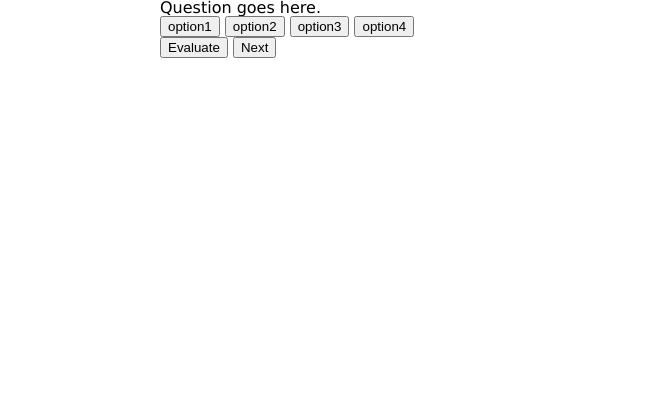
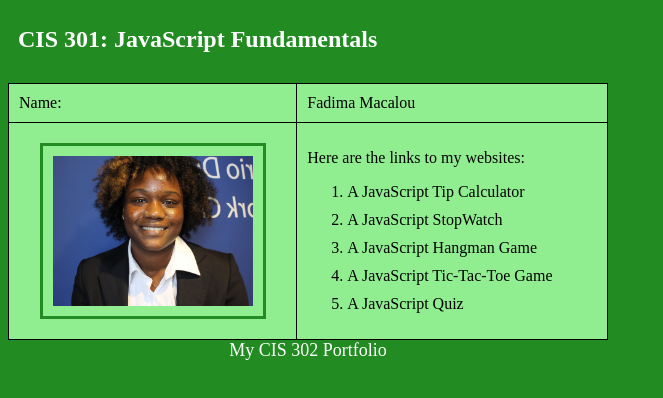
Before and after one commit to fadima1m/MOD-2, a plain HTML site: page index.html in a window 1280 px wide. Shown: the whole page, without its empty margins (0-663 px from the left). Drawn offline with Linux system fonts and the light colour scheme.

Commit message:
Add files via upload

```diff
--- a/index.html
+++ b/index.html
@@ -1,33 +1,35 @@
 <!DOCTYPE html>
-<html lang="en">
-<head>
-	<meta charset="UTF-8">
-	<meta http-equiv="X-UA-Compatible" content="IE=edge">
-	<meta name="viewport" content="width=device-width, initial-scale=1.0">
-	<link rel="stylesheet" href="styles.css">
-</head>
-<body>
-	<div class="panel">
-		<div class="result">
-
-		</div>
-		<div class="question-container" id="question">
-			Question goes here.
-		</div>
-		<div class="option-container">
-			<button class="option" onclick="" id="op1" >option1</button>
-
-			<button class="option" id="op2" >option2</button>
-
-			<button class="option" id="op3">option3</button>
-
-			<button class="option" id="op4">option4</button>
-		</div>
-		<div class="navigation">
-			<button class="evaluate">Evaluate</button>
-			<button class="next">Next</button>
-		</div>
-	</div>
-	<script src="script.js"></script>
-</body>
+<html lang = "en">
+    <head>
+        <meta charset="utf-8">
+        <title>CIS 302 - My JavaScript Portfolio</title>
+        <link rel="stylesheet" href="style.css">
+    </head>
+    <body>
+        <h1>CIS 301: JavaScript Fundamentals</h1>
+        <table>
+            <tbody>
+                <tr>
+                    <td>Name: </td>
+                    <td>Fadima Macalou</td>
+                </tr>
+                <tr>
+                    <td>
+                        <img src="fm.jpg" width="3024" height="3252" alt="Picture of Fadima">
+                    </td>
+                    <td>
+                        <p>Here are the links to my websites:</p>
+                        <ol>
+                            <li><a href=" https://fadima1m.github.io/tipCalculator/" target="_blank">A JavaScript Tip Calculator</a></li>
+                            <li><a href=" https://fadima1m.github.io/mystopwatch/">A JavaScript StopWatch</a></li>
+                            <li><a href=" https://fadima1m.github.io/Hangman/">A JavaScript Hangman Game</a></li>
+                            <li><a href="https://fadima1m.github.io/Pink-Tic-Tac-Toe-JS-D/">A JavaScript Tic-Tac-Toe Game</a></li>
+                            <li><a href=" https://fadima1m.github.io/FullMetalAlchemistQuiz/">A JavaScript Quiz</a></li>
+                        </ol>
+                    </td>
+                </tr>
+            </tbody>
+            <caption>My CIS 302 Portfolio</caption>
+        </table>
+    </body>
 </html>
--- /dev/null
+++ b/style.css
@@ -0,0 +1,58 @@
+body {
+    background-color: forestgreen;
+}
+
+h1 {
+    color: white;
+    font-size: 24px;
+    padding: 10px;
+    margin-bottom: 20px;
+    text-align: left;
+}
+
+table {
+    width: 600px;
+    margin: 0 auto;
+    background-color: lightgreen;
+    border-collapse: collapse;
+    text-align: left;
+    float: left;
+}
+
+td {
+    padding: 10px;
+    border: 1px solid black;
+    vertical-align: middle;
+}
+
+img {
+    border: 3px solid forestgreen;
+    padding: 10px;
+    display: block;
+    margin: 0 auto;
+    object-fit: cover;
+    max-width: 200px;
+    height: 150px;
+}
+
+caption {
+    color: white;
+    font-size: 18px;
+    display: table-caption;
+    caption-side: bottom;
+    text-align: center;
+}
+
+ul {
+    list-style-type: decimal;
+    margin-left: 40px;
+}
+
+li {
+    margin-bottom: 10px;
+}
+
+a {
+    color: black;
+    text-decoration: none;
+}
```
Also changed, not shown: project05-01.html (+3 -3 lines), project05-01.js (+11 -21 lines), fm.jpg (added), 6 other files.
